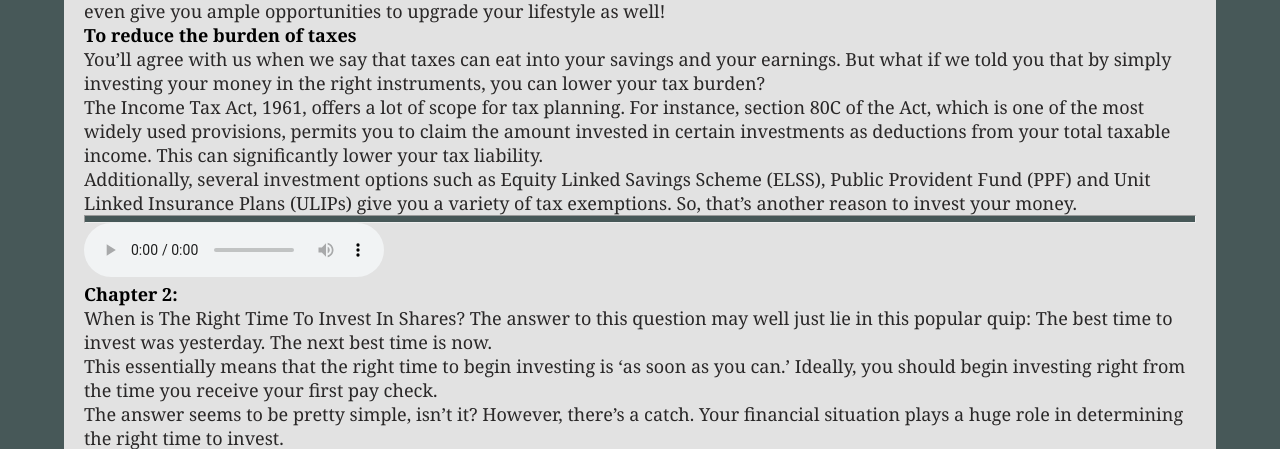
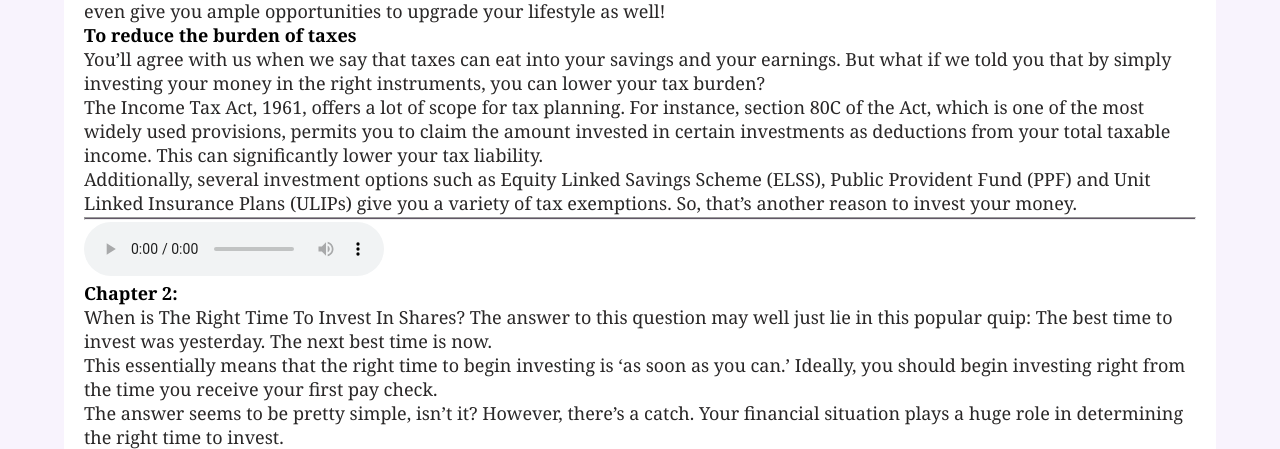
Before and after one commit to kiokichi/StockMA, a PHP site: page /BeginnersGuide.html in a window 1280 px wide. Shown: the part 2065-2514 px from the top of the page. Run offline with PHP 8.4, Linux system fonts and the light colour scheme.

Commit message:
Update begginners.css

```diff
--- a/css/begginners.css
+++ b/css/begginners.css
@@ -4,12 +4,12 @@
 }
 .main{
     display: flex;
-    background-color: rgb(71, 88, 88);
+    background-color: rgb(248, 243, 253);
     min-height: calc(100vh - 43px - 5vh);
     flex-direction: column;
 }
 .page{
-    background:rgb(226, 226, 226);
+    background:rgb(255, 255, 255);
     color: rgb(41, 39, 39);
     margin: 0 5vw;
     padding: 10px 20px ;
@@ -52,9 +52,9 @@ width: 350px;
     padding: 20px;
 }
 hr{
-    height: 2px;
-    padding:2px 0;
-    background-color:  rgb(71, 88, 88);
+    height: 0.5px;
+    margin:2px 0;
+    background-color:  rgb(97, 87, 103);
 }
 .tutorials p a{
     text-decoration: none;
```
